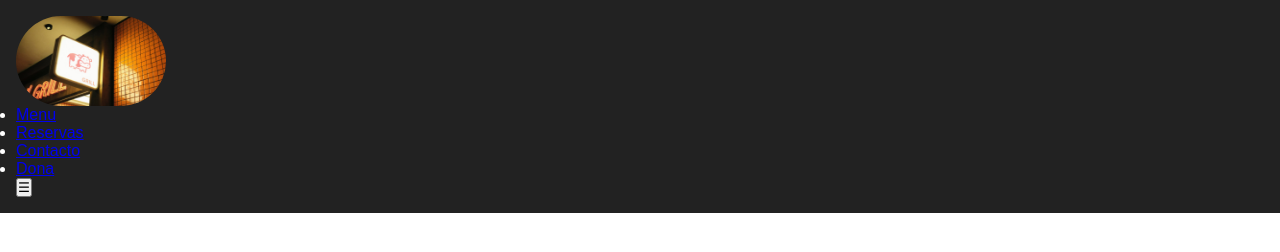
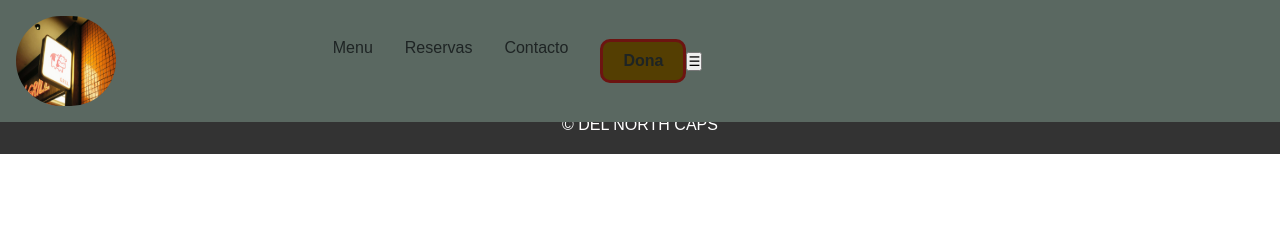
Before and after one commit to asrodriguez013/ProyectoWebAldo, a plain HTML site: page index.html in a window 1280 px wide. Drawn offline with Linux system fonts and the light colour scheme.

Commit message:
Update3 E2

```diff
--- a/css/styles.css
+++ b/css/styles.css
@@ -6,13 +6,20 @@
     font-family: 'Arial', sans-serif;
 }
 
-header {
-    background: #222;
+.header {
+    background: #5a6861;
     color: #fff;
     padding: 1rem;
     position: fixed;
     width: 100%;
     z-index: 1000;
+}
+
+
+.header-inner {
+    display:flex;
+    align-items: center;
+    width: 55%;
 }
 
 /* Estilos para el contenedor del logo y el título */
@@ -24,7 +31,7 @@
 
   .logo img {
   border-radius: 100px;
-  width: 150px;
+  width: 100px;
   height: 90px;
   }
 
@@ -33,11 +40,15 @@
   }
 
   /* BOTONES DE INICIO Y BARRA DE NAVEGACIÓN */
-  .nav ul {
+
+  .main-nav{
+    margin-left: auto;
+  }
+  .main-nav ul {
     display: flex;
     list-style: none;
 }
-  .nav ul li a {
+  .main-nav ul li a {
     color:rgb(30, 36, 36);
     text-decoration: none;
     margin-left: 2rem;
@@ -46,13 +57,13 @@
   gap: 15px; /*Espacio entre las secciones del menú nav */
   }
 
-    .nav-button {
-background-color: #50554f;
+    .btn-dona {
+background-color: #543e02;
 color: #333333;
   padding: 10px 20px;
   margin-left: 15px;
   border-radius: 10px;
-  border: 3px solid white;
+  border: 3px solid rgb(108, 20, 17);
   text-decoration: none;
   font-weight: bold;
   transition: background-color 0.3s ease, transform 0.2s ease;
@@ -62,3 +73,39 @@
     background-color: #7F966F;
   transform: scale(1.05);
   }
+
+  footer {
+    width: 100%;
+    display: block;
+}
+
+.footer-social {
+    width: 100%;
+    background-color: #E8A0BF;
+    padding: 25px 0;
+}
+
+.social-icons {
+    display: flex;
+    justify-content: center;
+    align-items: center;
+    gap: 25px;
+}
+
+.social-icons a {
+    color: white;
+    font-size: 24px;
+    text-decoration: none;
+}
+
+.social-icons a:hover {
+    color: #9AAF94;
+}
+
+.footer-bottom {
+    width: 100%;
+    background-color: #333;
+    color: white;
+    text-align: center;
+    padding: 20px 0;
+}
--- a/index.html
+++ b/index.html
@@ -34,5 +34,44 @@
     </div>
   </header>
 
+<!--Aqui inicia el footer-->
+VALERIA SAN NICOLAS*SOLIS, Ahora
+<footer>
+
+  <div class="footer-social">
+    <div class="container social-icons">
+
+      <a href="https://www.facebook.com/" aria-label="Facebook">
+        <i class="fa-brands fa-facebook-f"></i>
+      </a>
+
+      <a href="https://www.instagram.com/" aria-label="Instagram">
+        <i class="fa-brands fa-instagram"></i>
+      </a>
+
+      <a href="https://www.youtube.com/" aria-label="YouTube">
+        <i class="fa-brands fa-youtube"></i>
+      </a>
+
+      <a href="https://www.linkedin.com/" aria-label="LinkedIn">
+        <i class="fa-brands fa-linkedin-in"></i>
+      </a>
+
+      <a href="https://x.com/" aria-label="X (Twitter)">
+        <i class="fa-brands fa-x-twitter"></i>
+      </a>
+
+    </div>
+  </div>
+
+  <div class="footer-bottom">
+    <div class="container">
+      &copy; <span id="anio"></span> DEL NORTH CAPS
+    </div>
+  </div>
+
+</footer>
+
+
 </body>
 </html>
```
